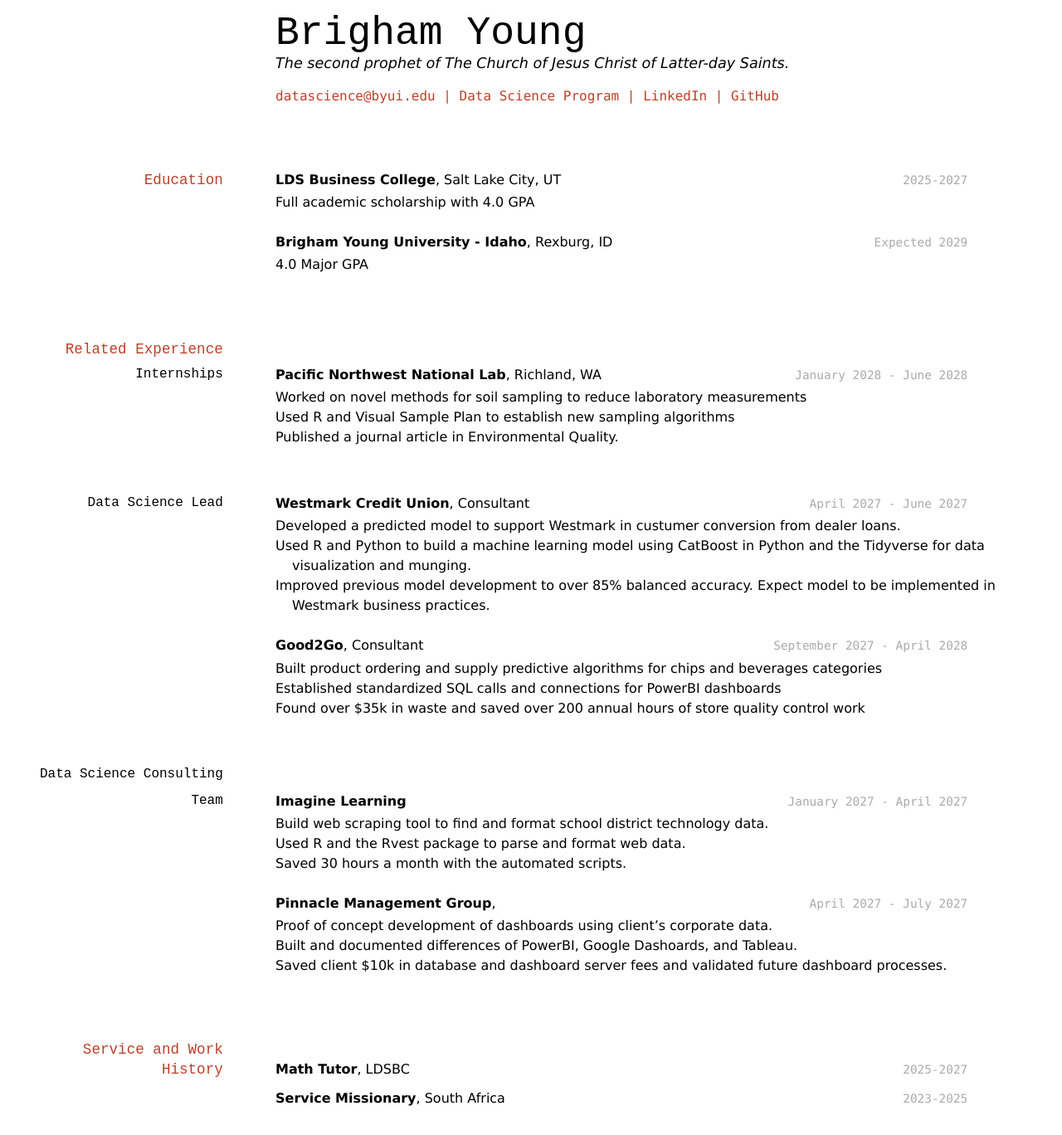
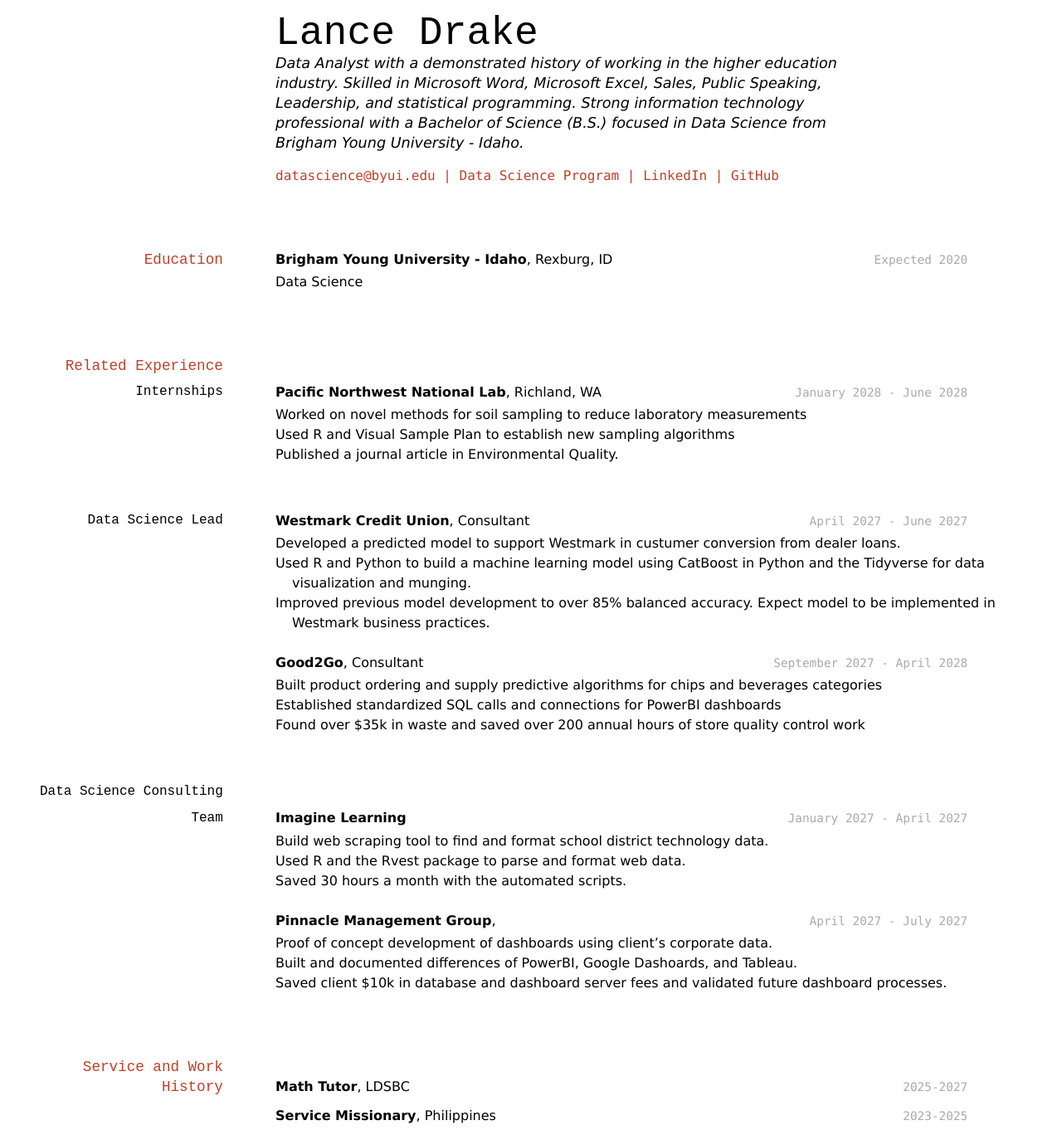
Before and after one commit to lance-drake/ldrake_resume, a Jekyll site: the page built from docs/index.md, in a window 1280 px wide. Shown: the whole page at 83% size. Built offline with Jekyll 4.4.1, drawn with Linux system fonts in a browser that asks for light colours; before the commit the page ends 1347 px from its top, so only the background shows below that.

Commit message:
Update index.md

```diff
--- a/docs/index.md
+++ b/docs/index.md
@@ -1,9 +1,9 @@
 ---
 layout: cv
-title: Brigham Young's Resume
+title: Lance Drake's Resume
 ---
-# Brigham Young
-The second prophet of The Church of Jesus Christ of Latter-day Saints.
+# Lance Drake
+ Data Analyst with a demonstrated history of working in the higher education industry. Skilled in Microsoft Word, Microsoft Excel, Sales, Public Speaking, Leadership, and statistical programming. Strong information technology professional with a Bachelor of Science (B.S.) focused in Data Science from Brigham Young University - Idaho.
 
 <div id="webaddress">
 <a href="datascience@byui.edu">datascience@byui.edu</a>
@@ -16,15 +16,10 @@ The second prophet of The Church of Jesus Christ of Latter-day Saints.
 
 ## Education
 
-`2025-2027`
-__LDS Business College__, Salt Lake City, UT
-
-- Full academic scholarship with 4.0 GPA
-
-`Expected 2029`
+`Expected 2020`
 __Brigham Young University - Idaho__, Rexburg, ID
 
-- 4.0 Major GPA
+- Data Science
 
 
 ## Related Experience
@@ -78,7 +73,7 @@ __Math Tutor__, LDSBC
 
 
 `2023-2025`
-__Service Missionary__, South Africa
+__Service Missionary__, Philippines
 
 
 
```
